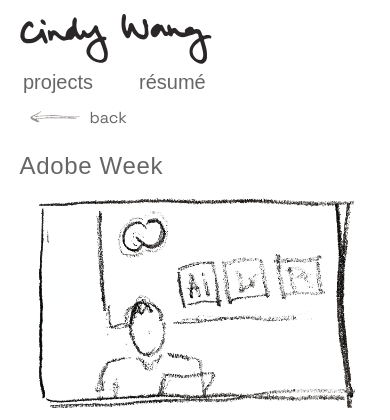
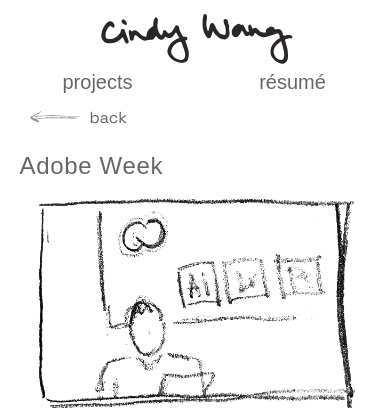
Before and after one commit to cndwng/cindehw.github.io, a PHP site: page /archive/adobe.html in a window 390 px wide. Shown: the top 420 px of the page. Run offline with PHP 8.4, Linux system fonts and the light colour scheme; some web fonts are replaced.

Commit message:
fixing mobile nav

```diff
--- a/css/style.css
+++ b/css/style.css
@@ -267,7 +267,6 @@ footer {
     text-align: right;
     float: right;
 }
-#myTopNav {width: 100vw;}
 .topnav {
     font-family: 'Shrikhand', sans-serif;
     text-transform: lowercase;
@@ -276,6 +275,7 @@ footer {
     display: flex;
     flex-flow: row wrap;
     align-items: center;
+    width: 100%;
 }
 
     .name {
```
